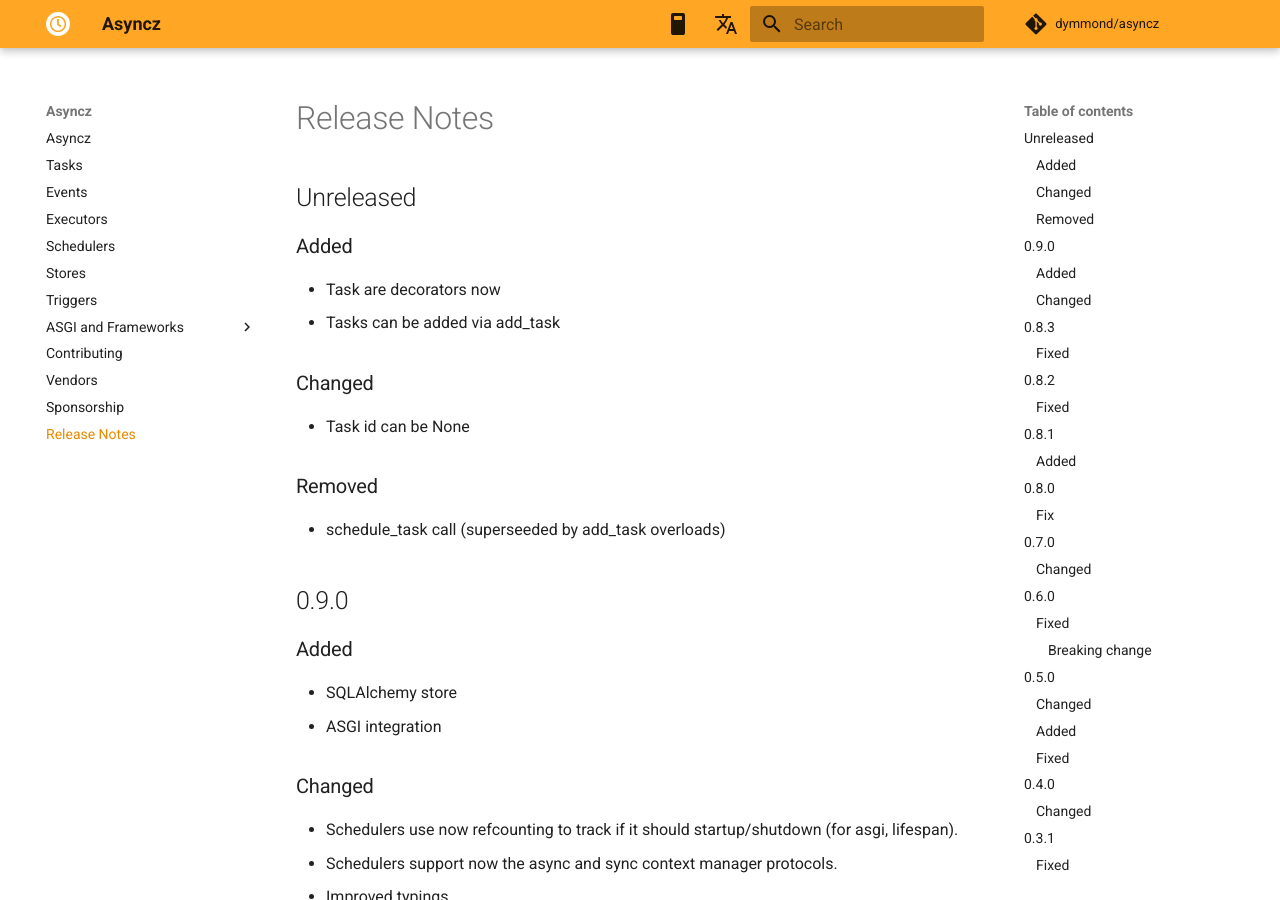
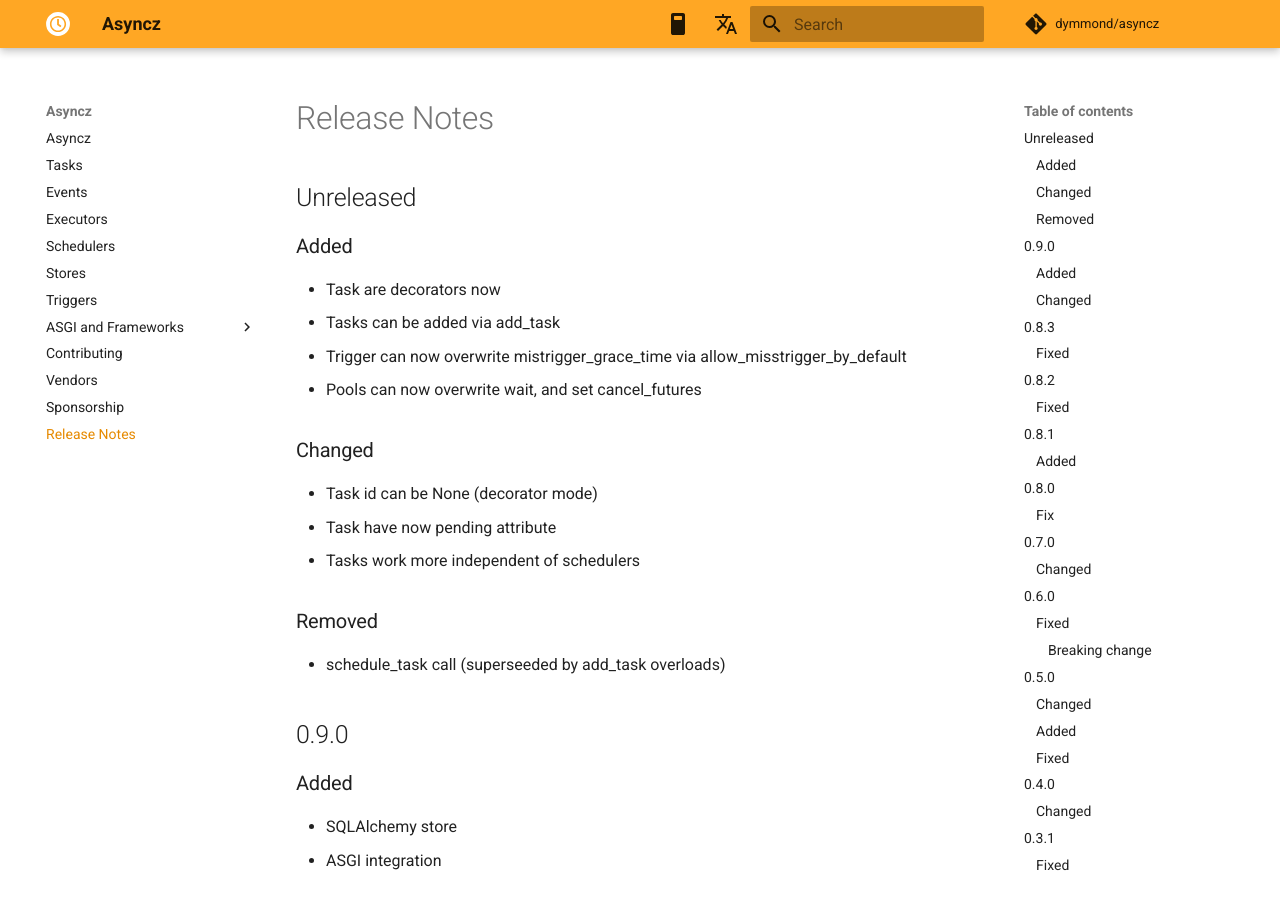
Before and after one commit to dymmond/asyncz, an MkDocs documentation site: the page built from docs/release-notes.md, in a window 1280 px wide and 900 px high. Built offline with MkDocs 1.6.1 and Material for MkDocs 9.7.7, drawn with Linux system fonts in a browser that asks for light colours; comment, search, counter and statistics services are not loaded.

Commit message:
remove note which is not accurate anymore, update release notes

```diff
--- a/docs/release-notes.md
+++ b/docs/release-notes.md
@@ -6,10 +6,14 @@
 
 - Task are decorators now
 - Tasks can be added via add_task
+- Trigger can now overwrite mistrigger_grace_time via allow_misstrigger_by_default
+- Pools can now overwrite wait, and set cancel_futures
 
 ### Changed
 
-- Task id can be None
+- Task id can be None (decorator mode)
+- Task have now pending attribute
+- Tasks work more independent of schedulers
 
 ### Removed
 
```
Also changed, not shown: docs/tasks.md (+0 -8 lines).
